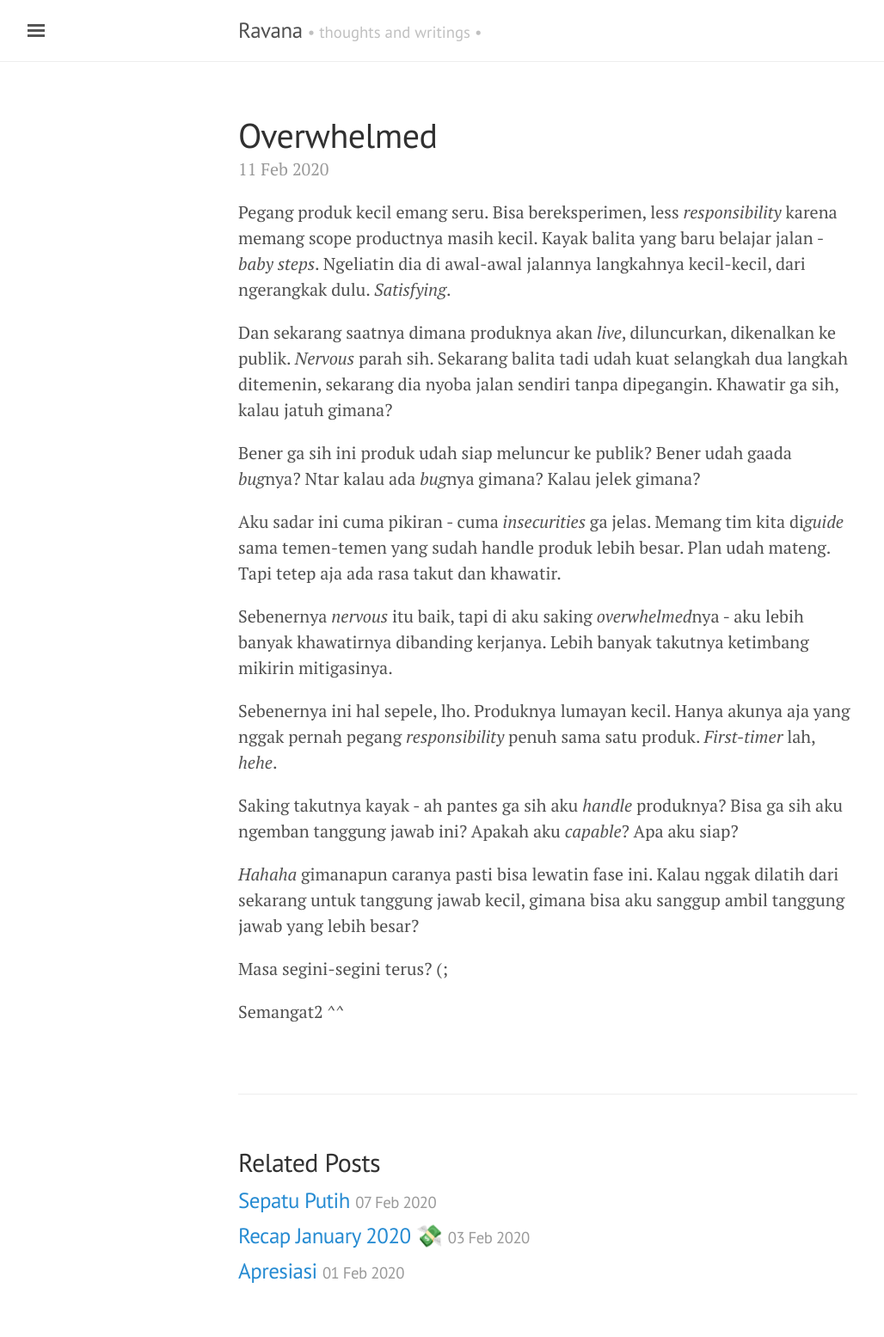
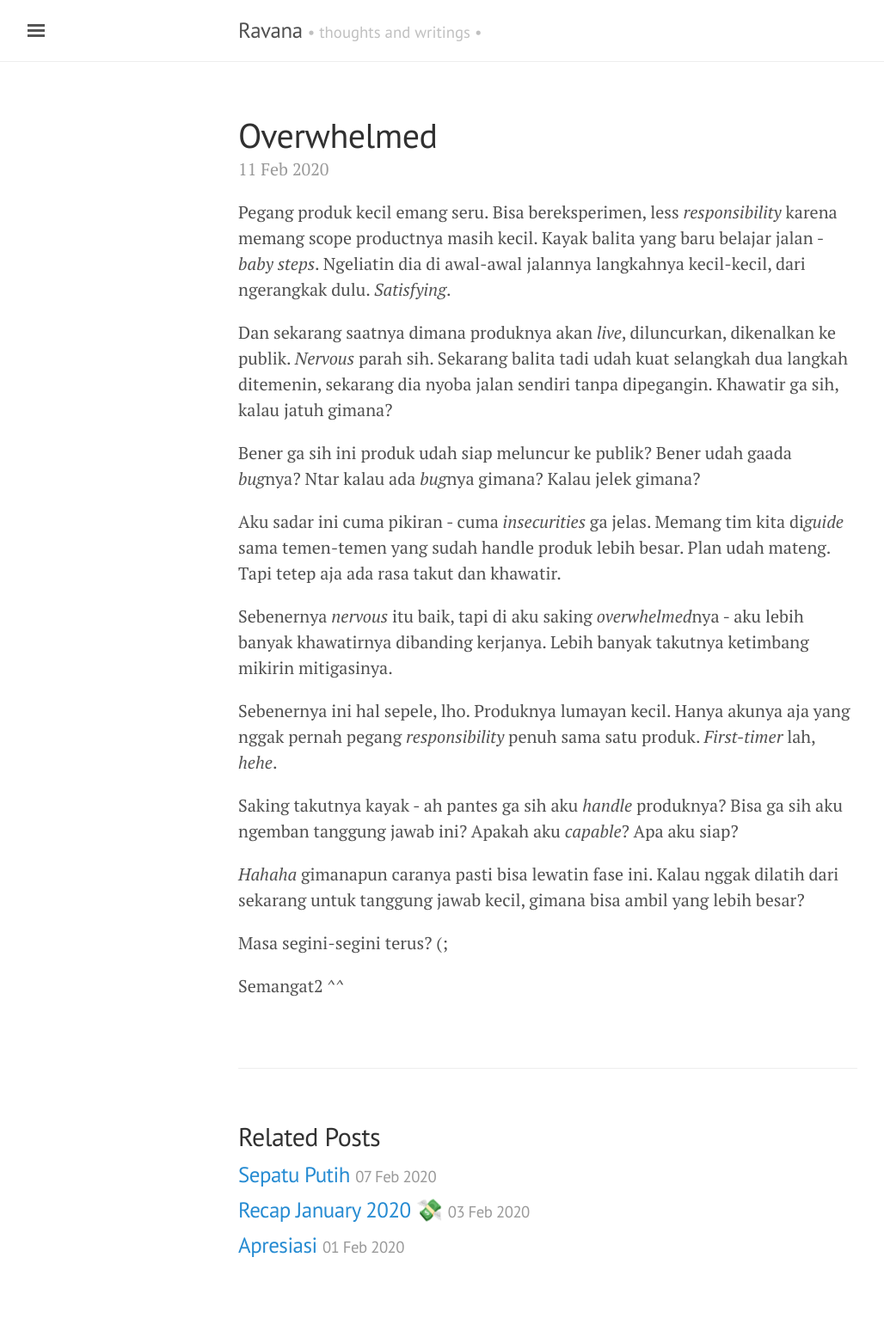
Before and after one commit to ronaatxendit/martabacc.github.io, a Jekyll site: the page built from _posts/2020-2-11-overwhelmed.md, in a window 1280 px wide. Shown: the whole page at 86% size, without its empty margins (3-1031 px from the left). Built offline with Jekyll 4.4.1, drawn with Linux system fonts in a browser that asks for light colours; after the commit the page ends 1525 px from its top, so only the background shows below that.

Commit message:
post(overwhelmed): typo

```diff
--- a/_posts/2020-2-11-overwhelmed.md
+++ b/_posts/2020-2-11-overwhelmed.md
@@ -17,7 +17,7 @@ Sebenernya ini hal sepele, lho. Produknya lumayan kecil. Hanya akunya aja yang n
 
 Saking takutnya kayak - ah pantes ga sih aku *handle* produknya? Bisa ga sih aku ngemban tanggung jawab ini? Apakah aku *capable*? Apa aku siap?
 
-*Hahaha* gimanapun caranya pasti bisa lewatin fase ini. Kalau nggak dilatih dari sekarang untuk tanggung jawab kecil, gimana bisa aku sanggup ambil tanggung jawab yang lebih besar?
+*Hahaha* gimanapun caranya pasti bisa lewatin fase ini. Kalau nggak dilatih dari sekarang untuk tanggung jawab kecil, gimana bisa ambil yang lebih besar?
 
 Masa segini-segini terus? (;
 
```
